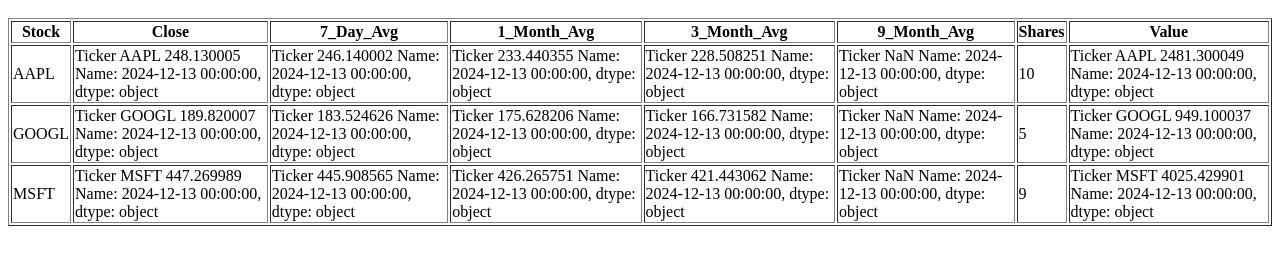
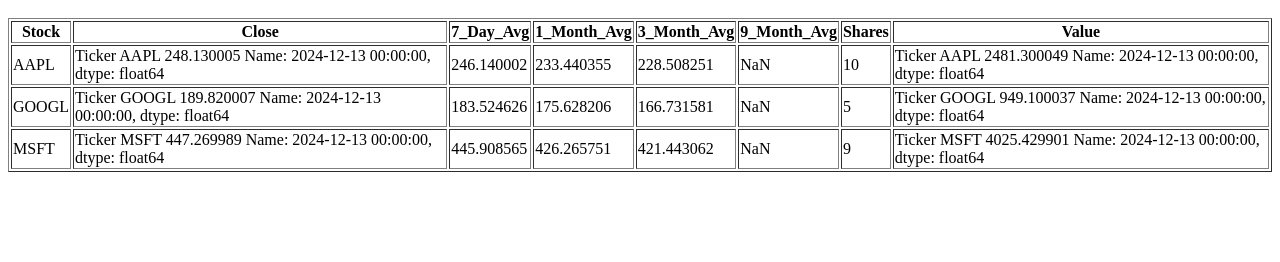
Before and after one commit to zainqadri/stonks, a plain HTML site: page index.html in a window 1280 px wide. Shown: the part 48-310 px from the top of the page. Drawn offline with Linux system fonts and the light colour scheme.

Commit message:
Update stock portfolio data

```diff
--- a/index.html
+++ b/index.html
@@ -16,67 +16,43 @@
       <td>AAPL</td>
       <td>Ticker
 AAPL    248.130005
-Name: 2024-12-13 00:00:00, dtype: object</td>
-      <td>Ticker
-    246.140002
-Name: 2024-12-13 00:00:00, dtype: object</td>
-      <td>Ticker
-    233.440355
-Name: 2024-12-13 00:00:00, dtype: object</td>
-      <td>Ticker
-    228.508251
-Name: 2024-12-13 00:00:00, dtype: object</td>
-      <td>Ticker
-    NaN
-Name: 2024-12-13 00:00:00, dtype: object</td>
+Name: 2024-12-13 00:00:00, dtype: float64</td>
+      <td>246.140002</td>
+      <td>233.440355</td>
+      <td>228.508251</td>
+      <td>NaN</td>
       <td>10</td>
       <td>Ticker
 AAPL    2481.300049
-Name: 2024-12-13 00:00:00, dtype: object</td>
+Name: 2024-12-13 00:00:00, dtype: float64</td>
     </tr>
     <tr>
       <td>GOOGL</td>
       <td>Ticker
 GOOGL    189.820007
-Name: 2024-12-13 00:00:00, dtype: object</td>
-      <td>Ticker
-    183.524626
-Name: 2024-12-13 00:00:00, dtype: object</td>
-      <td>Ticker
-    175.628206
-Name: 2024-12-13 00:00:00, dtype: object</td>
-      <td>Ticker
-    166.731582
-Name: 2024-12-13 00:00:00, dtype: object</td>
-      <td>Ticker
-    NaN
-Name: 2024-12-13 00:00:00, dtype: object</td>
+Name: 2024-12-13 00:00:00, dtype: float64</td>
+      <td>183.524626</td>
+      <td>175.628206</td>
+      <td>166.731581</td>
+      <td>NaN</td>
       <td>5</td>
       <td>Ticker
 GOOGL    949.100037
-Name: 2024-12-13 00:00:00, dtype: object</td>
+Name: 2024-12-13 00:00:00, dtype: float64</td>
     </tr>
     <tr>
       <td>MSFT</td>
       <td>Ticker
 MSFT    447.269989
-Name: 2024-12-13 00:00:00, dtype: object</td>
-      <td>Ticker
-    445.908565
-Name: 2024-12-13 00:00:00, dtype: object</td>
-      <td>Ticker
-    426.265751
-Name: 2024-12-13 00:00:00, dtype: object</td>
-      <td>Ticker
-    421.443062
-Name: 2024-12-13 00:00:00, dtype: object</td>
-      <td>Ticker
-    NaN
-Name: 2024-12-13 00:00:00, dtype: object</td>
+Name: 2024-12-13 00:00:00, dtype: float64</td>
+      <td>445.908565</td>
+      <td>426.265751</td>
+      <td>421.443062</td>
+      <td>NaN</td>
       <td>9</td>
       <td>Ticker
 MSFT    4025.429901
-Name: 2024-12-13 00:00:00, dtype: object</td>
+Name: 2024-12-13 00:00:00, dtype: float64</td>
     </tr>
   </tbody>
 </table></body></html>
```
Also changed, not shown: 1 other file.
